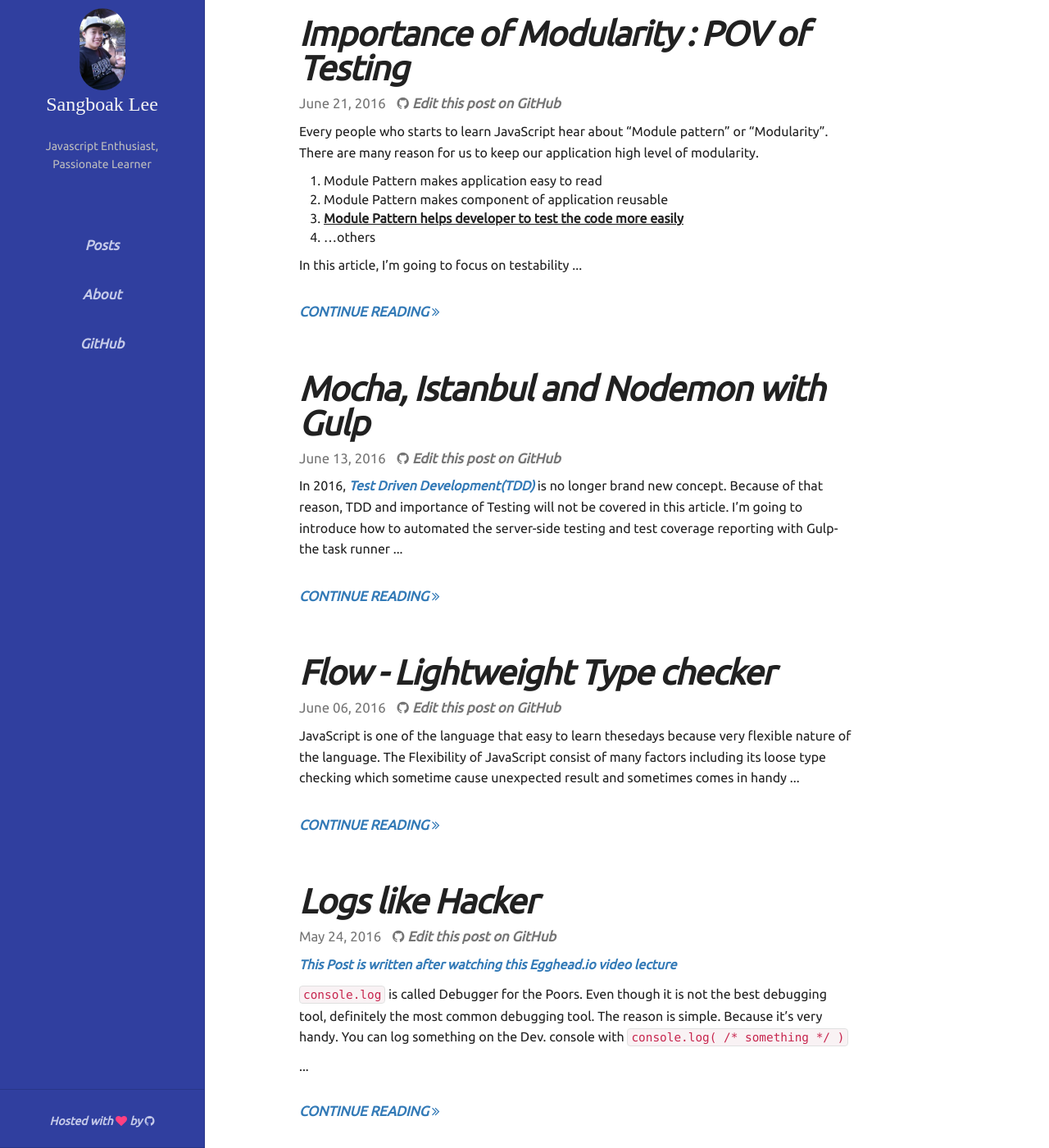
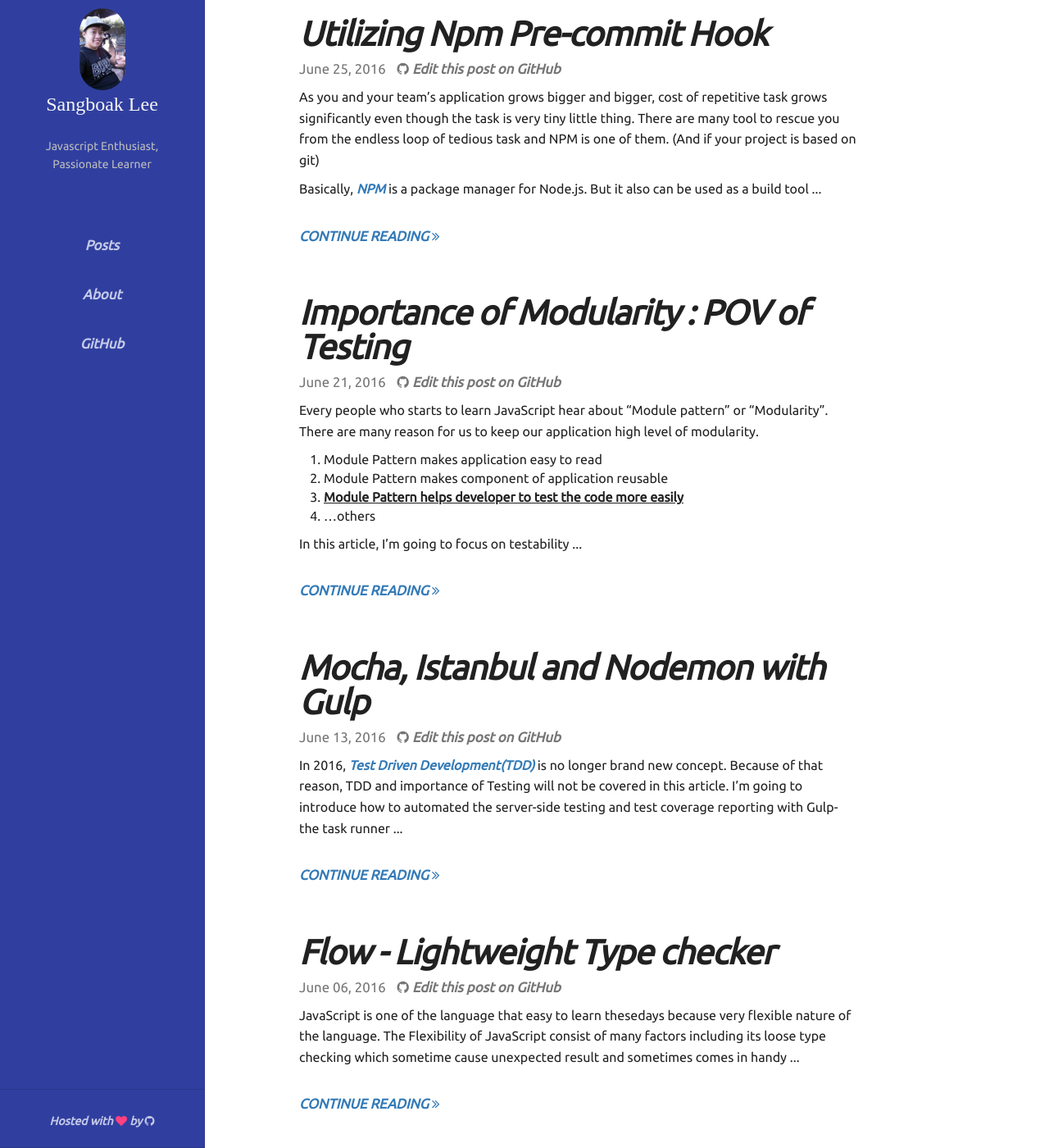
Before and after one commit to echo304/echo304.github.io, a Jekyll site: the page built from index.html, in a window 1280 px wide and 1400 px high. Shown: the whole window at 82% size. Built offline with Jekyll 4.4.1, drawn with Linux system fonts in a browser that asks for light colours; nearby versions of some CDN libraries; some web fonts are replaced; library files that are not in the unit come from our copies; the list of posts is cut into pages by our own code; some of the changed text lies outside the part shown.

Commit message:
Add Post

````diff
--- /dev/null
+++ b/_posts/2016-06-25-PreCommitHook.MD
@@ -0,0 +1,45 @@
+---
+layout: post
+title:  "Utilizing Npm Pre-commit Hook"
+description: "Utilizing npm pre-commit hook to make your life happy"
+permalink: npmPreCommitHook
+---
+
+As you and your team's application grows bigger and bigger, cost of repetitive task grows significantly even though the task is very tiny little thing. There are many tool to rescue you from the endless loop of tedious task and NPM is one of them. (And if your project is based on git)
+
+Basically, <a href="https://www.npmjs.com/" target="_blank">NPM</a> is a package manager for Node.js. But it also can be used as a build tool.
+<!--excerpt_separator-->
+
+Even though all the tasks are automated with <a href="http://gulpjs.com/" target="_blank">gulp</a> or <a href="http://gruntjs.com/" target="_blank">grunt</a>, NPM can be utilized as a final safety lock for your commit and even for the deployment. Because there is a possibility that you(or your colleague) accidentally change some code after gulp task(which include linting) is terminated and before commit to Git. In that case, your code might be not tested and linted which cause potential errors.
+
+And <a href="https://www.npmjs.com/package/precommit-hook" target="_blank">precommit-hook</a> comes to rescue you. This module allows you to add pre-commit hook script in ```package.json```, which will be excuted just before you commit your changes with ```git commit``` .
+
+<br>
+First, install ```precommit-hook``` npm module with ```--save-dev``` flag. (You don't need to install it as devDependencies but it is highly recommended to make sure anyone who working on the project will have this hook to be installed)
+{% highlight bash %}
+$ npm install --save-dev precommit-hook
+{% endhighlight %}
+<br>
+
+Second, just add "pre-commit" property on ```package.json``` and pass array of string that represent npm script.
+{% highlight json %}
+{
+  "scripts": {
+    "start": "node index.js",
+    "test:server": "./node_modules/.bin/mocha  test/ServerSpec.js",
+    "test:web": "./node_modules/.bin/mocha test/WebSpec.js",
+    "test": "npm run test:server && npm run test:web"
+  },
+  "pre-commit": [
+    "test"
+  ]
+}
+{% endhighlight %}
+<br>
+
+Those are all for the configuration. From now, whenever you try to commit, npm script included in array of pre-commit hook will be excuted. And if the excution throws an error or fails, commit will not proceed anymore. YOU HAVE TO FIX ERROR OR TEST before you commit again. <br>
+
+Happy Hacking!
+
+<br>
+(* With ```-n``` flag on commit command, you can avoid pre-commit hook verification *)
--- a/css/styles.css
+++ b/css/styles.css
@@ -460,7 +460,7 @@
 }
 
 aside section ul li a {
-    font-size: 1em
+    font-size: .8em
 }
 
 aside #recent-comments-section {
@@ -480,7 +480,7 @@
     }
 }
 
-@media (min-width:992px) {
+@media (min-width:892px) {
     #page-wrap {
         padding-left: 350px;
         width: 100%
@@ -494,8 +494,8 @@
     }
     #page-content aside {
         float: left;
-        max-width: 550px;
-        padding-left: 100px
+        max-width: 450px;
+        padding-left: 700px
     }
 }
 
````
Also changed, not shown: _drafts/2016-06-25-PreCommitHook.MD (added, +9 -0 lines).
